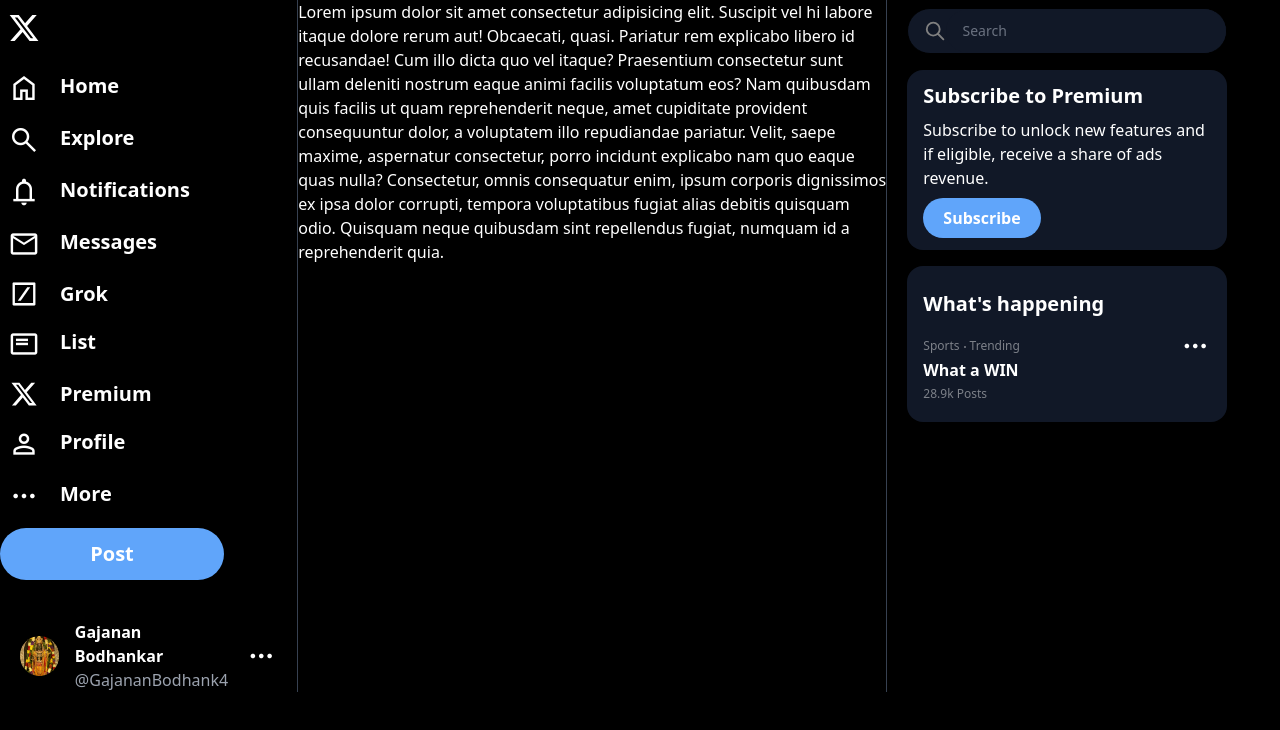
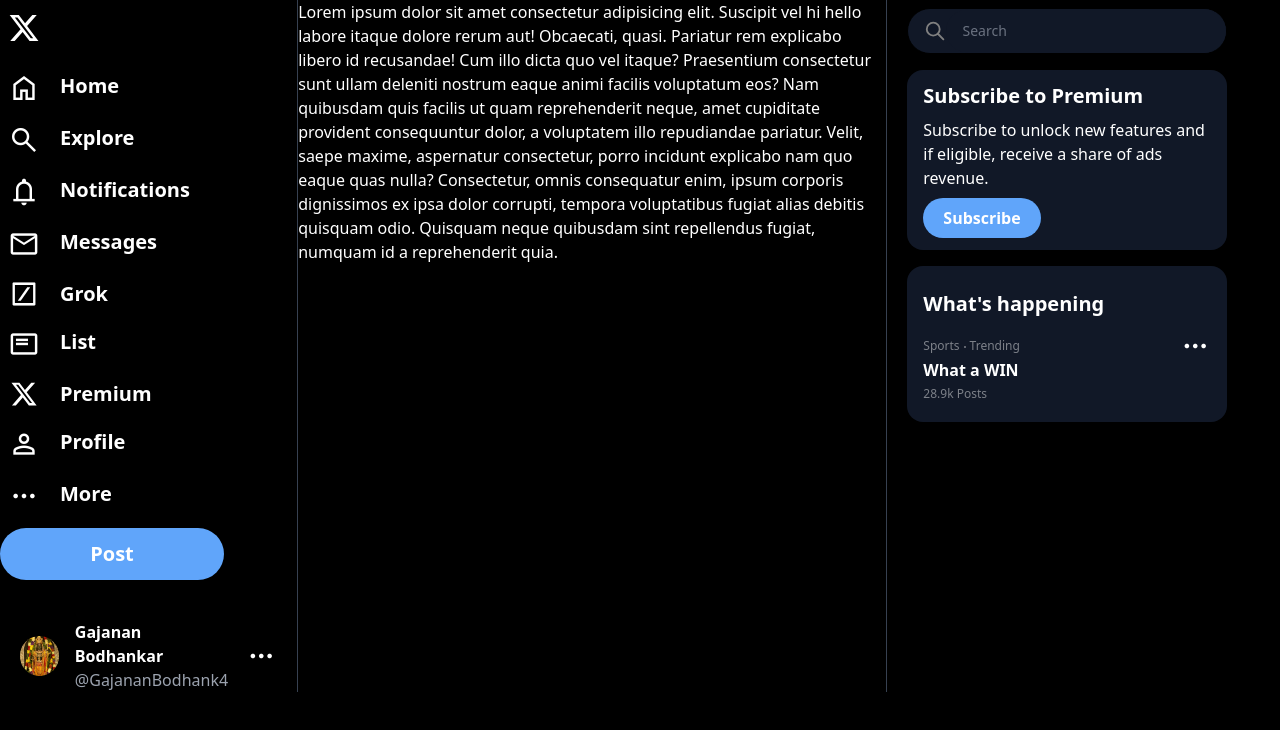
Before and after one commit to GajananBodhankar/TailwindCSS, a website: page index.html in a window 1280 px wide. Drawn offline with nearby package versions, Linux system fonts and the light colour scheme.

```diff
--- a/index.html
+++ b/index.html
@@ -189,7 +189,7 @@
       </div>
       <div class="second w-full border-gray-700 border-x-[0.1px] lg:mt-0 mt-12">
         Lorem ipsum dolor sit amet consectetur adipisicing elit. Suscipit vel
-        hi labore itaque dolore rerum aut! Obcaecati, quasi. Pariatur rem explicabo
+        hi hello labore itaque dolore rerum aut! Obcaecati, quasi. Pariatur rem explicabo
         libero id recusandae! Cum illo dicta quo vel itaque? Praesentium
         consectetur sunt ullam deleniti nostrum eaque animi facilis voluptatum
         eos? Nam quibusdam quis facilis ut quam reprehenderit neque, amet
```
